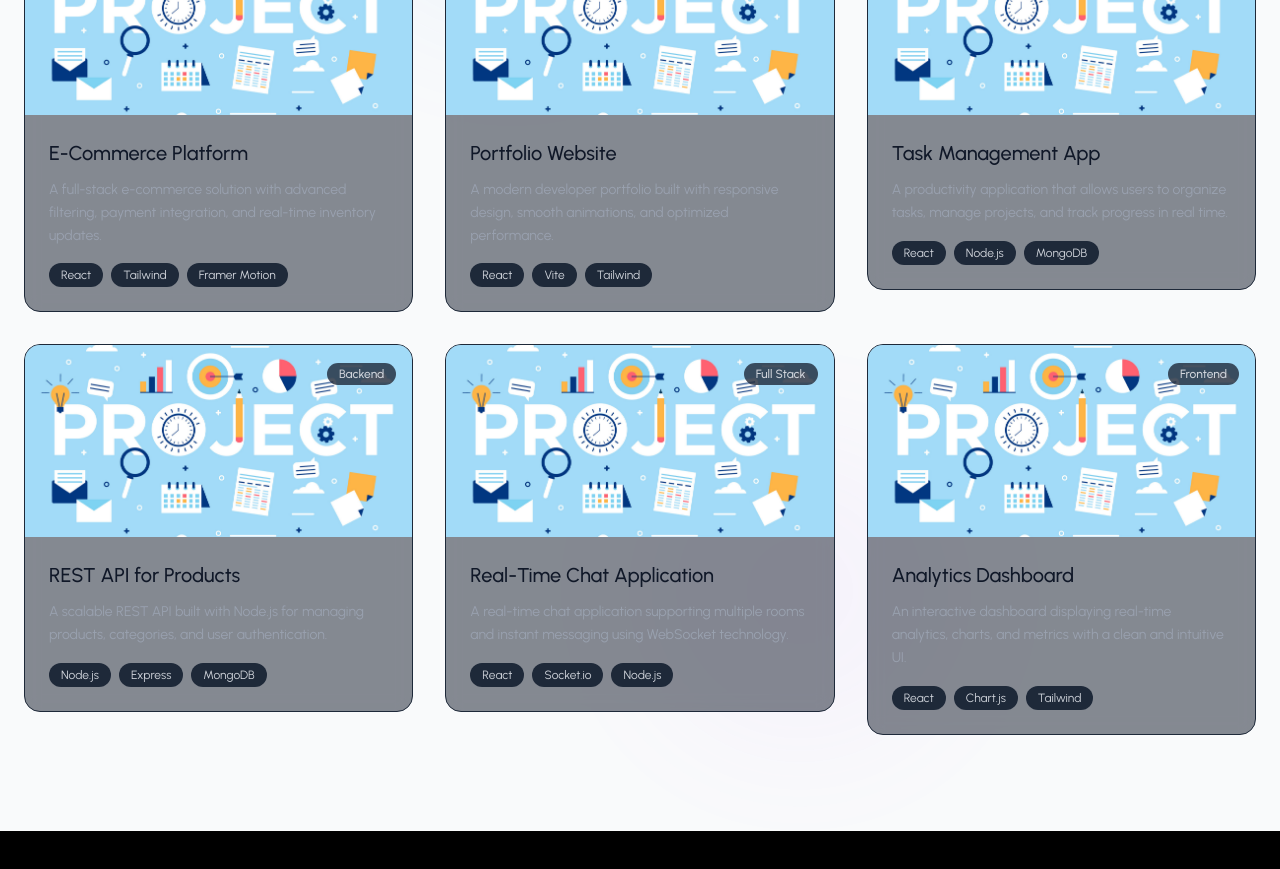
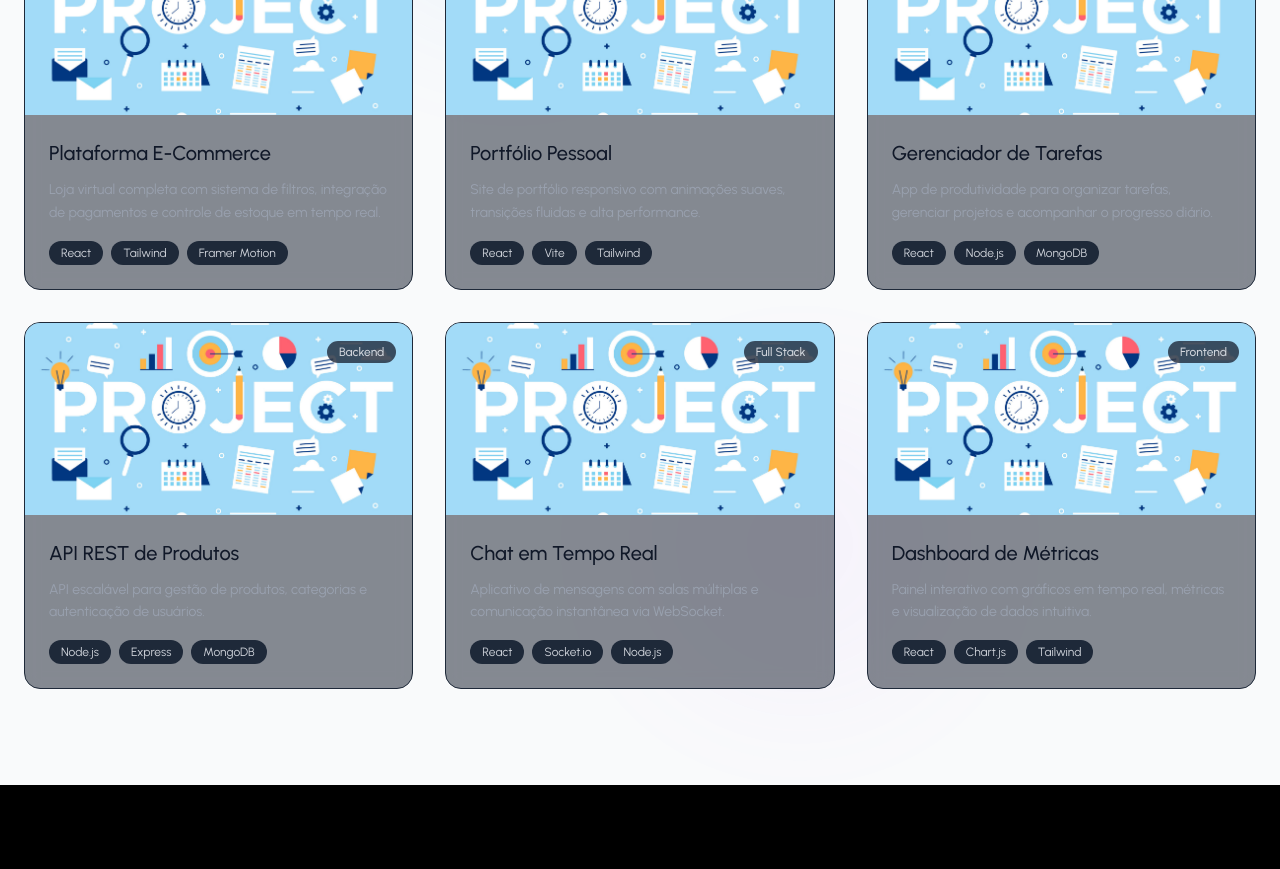
Before and after one commit to denisrodrigues-code/react-tailwind-portfolio, a React (Vite) app: page / in a window 1280 px wide. Shown: the part 2780-3649 px from the top of the page. Built offline with nearby package versions, Linux system fonts and the light colour scheme.

Commit message:
i18n: translate projects data to pt-BR

```diff
--- a/src/data/projects.js
+++ b/src/data/projects.js
@@ -3,9 +3,9 @@ import PROJECT_IMG_1 from "@/assets/images/project-1.png";
 export const projects = [
   {
     id: 1,
-    title: "E-Commerce Platform",
+    title: "Plataforma E-Commerce",
     description:
-      "A full-stack e-commerce solution with advanced filtering, payment integration, and real-time inventory updates.",
+      "Loja virtual completa com sistema de filtros, integração de pagamentos e controle de estoque em tempo real.",
     image: PROJECT_IMG_1,
     tags: ["React", "Tailwind", "Framer Motion"],
     liveUrl: "#",
@@ -15,9 +15,9 @@ export const projects = [
   },
   {
     id: 2,
-    title: "Portfolio Website",
+    title: "Portfólio Pessoal",
     description:
-      "A modern developer portfolio built with responsive design, smooth animations, and optimized performance.",
+      "Site de portfólio responsivo com animações suaves, transições fluidas e alta performance.",
     image: PROJECT_IMG_1,
     tags: ["React", "Vite", "Tailwind"],
     liveUrl: "#",
@@ -27,9 +27,9 @@ export const projects = [
   },
   {
     id: 3,
-    title: "Task Management App",
+    title: "Gerenciador de Tarefas",
     description:
-      "A productivity application that allows users to organize tasks, manage projects, and track progress in real time.",
+      "App de produtividade para organizar tarefas, gerenciar projetos e acompanhar o progresso diário.",
     image: PROJECT_IMG_1,
     tags: ["React", "Node.js", "MongoDB"],
     liveUrl: "#",
@@ -39,9 +39,9 @@ export const projects = [
   },
   {
     id: 4,
-    title: "REST API for Products",
+    title: "API REST de Produtos",
     description:
-      "A scalable REST API built with Node.js for managing products, categories, and user authentication.",
+      "API escalável para gestão de produtos, categorias e autenticação de usuários.",
     image: PROJECT_IMG_1,
     tags: ["Node.js", "Express", "MongoDB"],
     liveUrl: "#",
@@ -51,9 +51,9 @@ export const projects = [
   },
   {
     id: 5,
-    title: "Real-Time Chat Application",
+    title: "Chat em Tempo Real",
     description:
-      "A real-time chat application supporting multiple rooms and instant messaging using WebSocket technology.",
+      "Aplicativo de mensagens com salas múltiplas e comunicação instantânea via WebSocket.",
     image: PROJECT_IMG_1,
     tags: ["React", "Socket.io", "Node.js"],
     liveUrl: "#",
@@ -63,9 +63,9 @@ export const projects = [
   },
   {
     id: 6,
-    title: "Analytics Dashboard",
+    title: "Dashboard de Métricas",
     description:
-      "An interactive dashboard displaying real-time analytics, charts, and metrics with a clean and intuitive UI.",
+      "Painel interativo com gráficos em tempo real, métricas e visualização de dados intuitiva.",
     image: PROJECT_IMG_1,
     tags: ["React", "Chart.js", "Tailwind"],
     liveUrl: "#",
```
